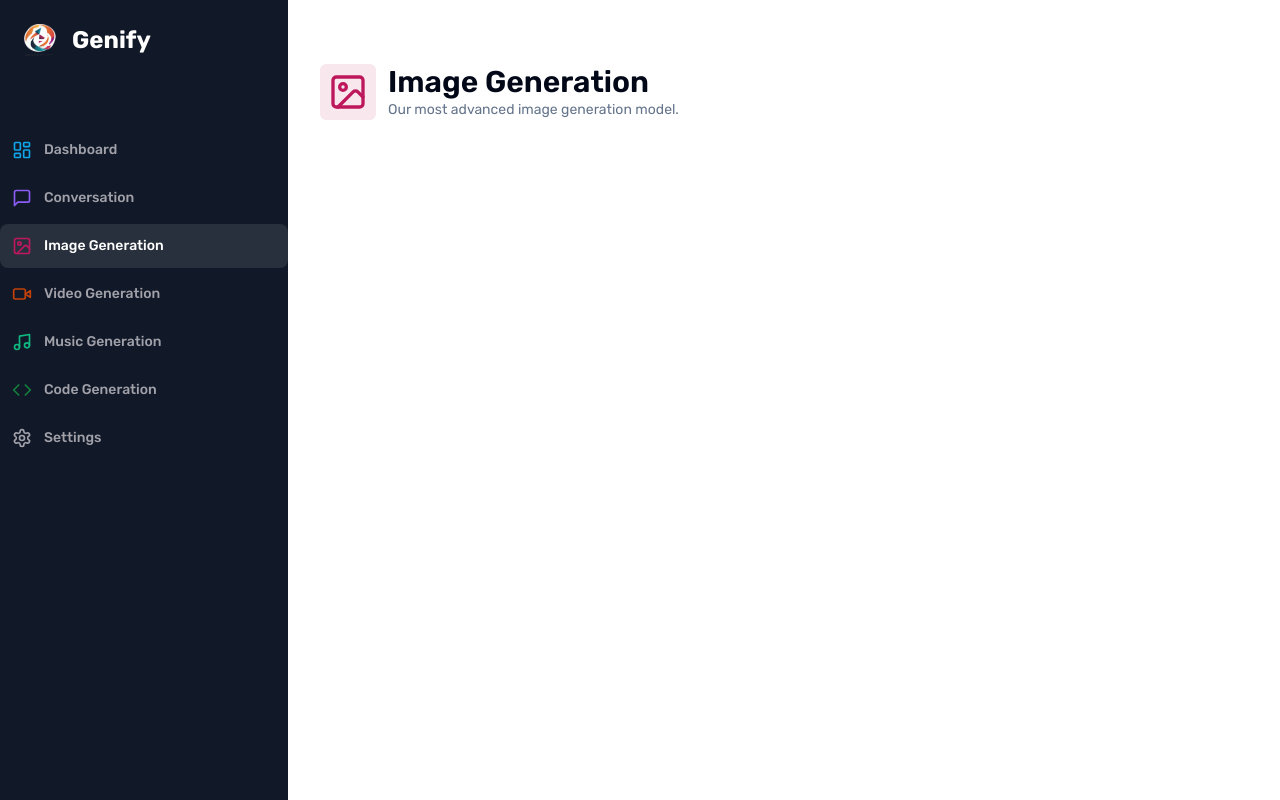
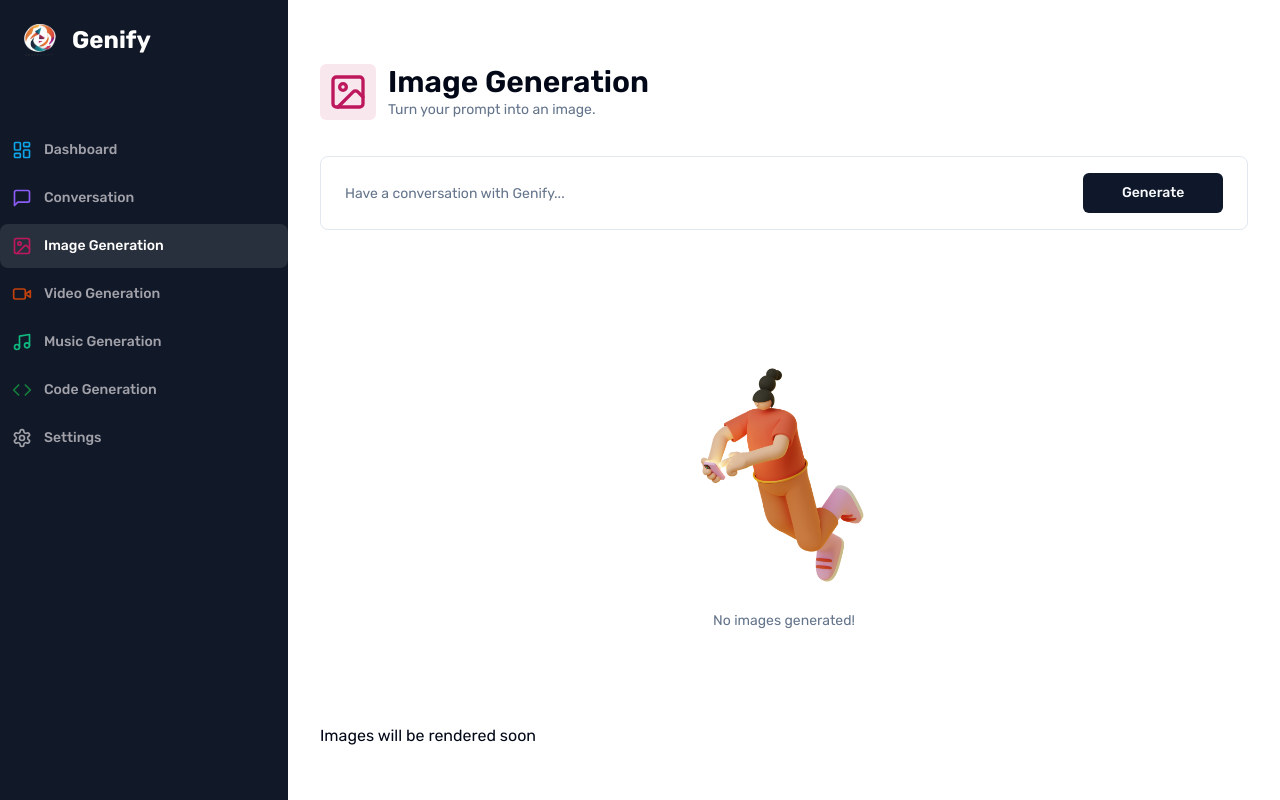
Before and after one commit to AmineElkhalidy/ai-generator, a Next.js app: page /image in a window 1280 px wide. Built offline with nearby package versions, Linux system fonts and the light colour scheme.

Commit message:
8- Small changes added!

```diff
--- a/app/(dashboard)/(routes)/code/page.tsx
+++ b/app/(dashboard)/(routes)/code/page.tsx
@@ -9,7 +9,6 @@ import { toast } from "react-hot-toast";
 import ReactMarkdown from "react-markdown";
 import { useRouter } from "next/navigation";
 import { ChatCompletionRequestMessage } from "openai";
-
 import BotAvatar from "@/components/BotAvatar";
 import Heading from "@/components/Heading";
 import { Button } from "@/components/ui/button";
--- a/app/(dashboard)/(routes)/conversation/page.tsx
+++ b/app/(dashboard)/(routes)/conversation/page.tsx
@@ -15,6 +15,9 @@ import { useRouter } from "next/navigation";
 import { ChatCompletionRequestMessage } from "openai";
 import Empty from "@/components/Empty";
 import Loader from "@/components/Loader";
+import UserAvatar from "@/components/UserAvatar";
+import BotAvatar from "@/components/BotAvatar";
+import { cn } from "@/lib/utils";
 
 const ConversationGenerationPage = () => {
   const router = useRouter();
@@ -112,9 +115,22 @@ const ConversationGenerationPage = () => {
           )}
 
           <div className="flex flex-col-reverse gap-y-4">
-            {messages?.map((message, index) => (
-              <div key={index}>{message.content}</div>
-            ))}
+            <div className="flex flex-col-reverse gap-y-4">
+              {messages.map((message) => (
+                <div
+                  key={message.content}
+                  className={cn(
+                    "p-8 w-full flex items-start gap-x-8 rounded-lg",
+                    message.role === "user"
+                      ? "bg-white border border-black/10"
+                      : "bg-muted"
+                  )}
+                >
+                  {message.role === "user" ? <UserAvatar /> : <BotAvatar />}
+                  <p className="text-sm">{message.content}</p>
+                </div>
+              ))}
+            </div>
           </div>
         </div>
       </div>
--- a/app/(dashboard)/(routes)/image/page.tsx
+++ b/app/(dashboard)/(routes)/image/page.tsx
@@ -1,17 +1,110 @@
-import React from "react";
+"use client";
+
 import Heading from "@/components/Heading";
 import { Image } from "lucide-react";
+import { useForm } from "react-hook-form";
+import * as z from "zod";
+import { zodResolver } from "@hookform/resolvers/zod";
+import React, { useState } from "react";
+import { ConversationFormSchema } from "@/schemas";
+import { Button } from "@/components/ui/button";
+import { Form, FormControl, FormField, FormItem } from "@/components/ui/form";
+import { Input } from "@/components/ui/input";
+import axios from "axios";
+import { useRouter } from "next/navigation";
+import Empty from "@/components/Empty";
+import Loader from "@/components/Loader";
 
 const ImageGenerationPage = () => {
+  const router = useRouter();
+  const [images, setImages] = useState<string[]>([]);
+
+  const form = useForm<z.infer<typeof ConversationFormSchema>>({
+    resolver: zodResolver(ConversationFormSchema),
+    defaultValues: {
+      prompt: "",
+    },
+  });
+
+  const isLoading = form.formState.isSubmitting;
+
+  async function onSubmit(values: z.infer<typeof ConversationFormSchema>) {
+    try {
+      const response = await axios.post("/api/conversation");
+
+      form.reset();
+    } catch (error) {
+      //TODO: Open Pro Modal
+    } finally {
+      router.refresh();
+    }
+  }
+
   return (
     <section className="mt-8">
       <Heading
         title="Image Generation"
-        description="Our most advanced image generation model."
+        description="Turn your prompt into an image."
         Icon={Image}
         iconColor="text-pink-700"
         bgColor="bg-pink-700/10"
       />
+
+      <div className="px-4 lg:px-8">
+        <div>
+          <Form {...form}>
+            <form
+              onSubmit={form.handleSubmit(onSubmit)}
+              className="rounded-lg border w-full p-4 px-3 md:px-6 focus-within:shadow-sm grid grid-cols-12 gap-2"
+            >
+              <FormField
+                control={form.control}
+                name="prompt"
+                render={({ field }) => (
+                  <FormItem className="col-span-12 lg:col-span-10">
+                    <FormControl className="m-0 p-0">
+                      <Input
+                        className="border-0 outline-none focus-visible:ring-0 focus-visible:ring-transparent"
+                        placeholder="Have a conversation with Genify..."
+                        disabled={isLoading}
+                        {...field}
+                        autoComplete="off"
+                        type="text"
+                      />
+                    </FormControl>
+                  </FormItem>
+                )}
+              />
+
+              <Button
+                type="submit"
+                disabled={isLoading}
+                className="col-span-12 lg:col-span-2 w-full"
+              >
+                Generate
+              </Button>
+            </form>
+          </Form>
+        </div>
+
+        <div className="space-y-4 mt-4">
+          {isLoading && (
+            <div className="p-8 rounded-lg w-full flex items-center justify-center bg-muted">
+              <Loader color="fill-pink-700" />
+            </div>
+          )}
+
+          {images.length === 0 && !isLoading && (
+            <div>
+              <Empty label="No images generated!" />
+            </div>
+          )}
+
+          <div className="flex flex-col-reverse gap-y-4">
+            <div>Images will be rendered soon</div>
+          </div>
+        </div>
+      </div>
     </section>
   );
 };
--- a/components/BotAvatar.tsx
+++ b/components/BotAvatar.tsx
@@ -1,7 +1,11 @@
-import React from "react";
+import { Avatar, AvatarImage } from "@/components/ui/avatar";
 
 const BotAvatar = () => {
-  return <div>BotAvatar</div>;
+  return (
+    <Avatar className="h-8 w-8">
+      <AvatarImage className="p-1" src="/genify.png" />
+    </Avatar>
+  );
 };
 
 export default BotAvatar;
--- a/components/UserAvatar.tsx
+++ b/components/UserAvatar.tsx
@@ -1,7 +1,19 @@
-import React from "react";
+import { useUser } from "@clerk/nextjs";
+
+import { Avatar, AvatarFallback, AvatarImage } from "@/components/ui/avatar";
 
 const UserAvatar = () => {
-  return <div>UserAvatar</div>;
+  const { user } = useUser();
+
+  return (
+    <Avatar className="h-8 w-8">
+      <AvatarImage src={user?.profileImageUrl} />
+      <AvatarFallback>
+        {user?.firstName?.charAt(0)}
+        {user?.lastName?.charAt(0)}
+      </AvatarFallback>
+    </Avatar>
+  );
 };
 
 export default UserAvatar;
--- /dev/null
+++ b/components/ui/avatar.tsx
@@ -0,0 +1,50 @@
+"use client"
+
+import * as React from "react"
+import * as AvatarPrimitive from "@radix-ui/react-avatar"
+
+import { cn } from "@/lib/utils"
+
+const Avatar = React.forwardRef<
+  React.ElementRef<typeof AvatarPrimitive.Root>,
+  React.ComponentPropsWithoutRef<typeof AvatarPrimitive.Root>
+>(({ className, ...props }, ref) => (
+  <AvatarPrimitive.Root
+    ref={ref}
+    className={cn(
+      "relative flex h-10 w-10 shrink-0 overflow-hidden rounded-full",
+      className
+    )}
+    {...props}
+  />
+))
+Avatar.displayName = AvatarPrimitive.Root.displayName
+
+const AvatarImage = React.forwardRef<
+  React.ElementRef<typeof AvatarPrimitive.Image>,
+  React.ComponentPropsWithoutRef<typeof AvatarPrimitive.Image>
+>(({ className, ...props }, ref) => (
+  <AvatarPrimitive.Image
+    ref={ref}
+    className={cn("aspect-square h-full w-full", className)}
+    {...props}
+  />
+))
+AvatarImage.displayName = AvatarPrimitive.Image.displayName
+
+const AvatarFallback = React.forwardRef<
+  React.ElementRef<typeof AvatarPrimitive.Fallback>,
+  React.ComponentPropsWithoutRef<typeof AvatarPrimitive.Fallback>
+>(({ className, ...props }, ref) => (
+  <AvatarPrimitive.Fallback
+    ref={ref}
+    className={cn(
+      "flex h-full w-full items-center justify-center rounded-full bg-muted",
+      className
+    )}
+    {...props}
+  />
+))
+AvatarFallback.displayName = AvatarPrimitive.Fallback.displayName
+
+export { Avatar, AvatarImage, AvatarFallback }
--- a/package.json
+++ b/package.json
@@ -11,6 +11,7 @@
   "dependencies": {
     "@clerk/nextjs": "^4.29.7",
     "@hookform/resolvers": "^3.3.4",
+    "@radix-ui/react-avatar": "^1.0.4",
     "@radix-ui/react-dialog": "^1.0.5",
     "@radix-ui/react-label": "^2.0.2",
     "@radix-ui/react-slot": "^1.0.2",
--- a/schemas/index.ts
+++ b/schemas/index.ts
@@ -7,3 +7,47 @@ export const ConversationFormSchema = z.object({
 export const CodeFormSchema = z.object({
   prompt: z.string().min(1, { message: "Propmt is required!" }),
 });
+
+export const ImageFormSchema = z.object({
+  prompt: z.string().min(1, { message: "Image Prompt is required!" }),
+  amount: z.string().min(1),
+  resolution: z.string().min(1),
+});
+
+export const amountOptions = [
+  {
+    value: "1",
+    label: "1 Photo",
+  },
+  {
+    value: "2",
+    label: "2 Photos",
+  },
+  {
+    value: "3",
+    label: "3 Photos",
+  },
+  {
+    value: "4",
+    label: "4 Photos",
+  },
+  {
+    value: "5",
+    label: "5 Photos",
+  },
+];
+
+export const resolutionOptions = [
+  {
+    value: "256x256",
+    label: "256x256",
+  },
+  {
+    value: "512x512",
+    label: "512x512",
+  },
+  {
+    value: "1024x1024",
+    label: "1024x1024",
+  },
+];
```
Also changed, not shown: 1 other file (tests, documents, lock files or other folders).
